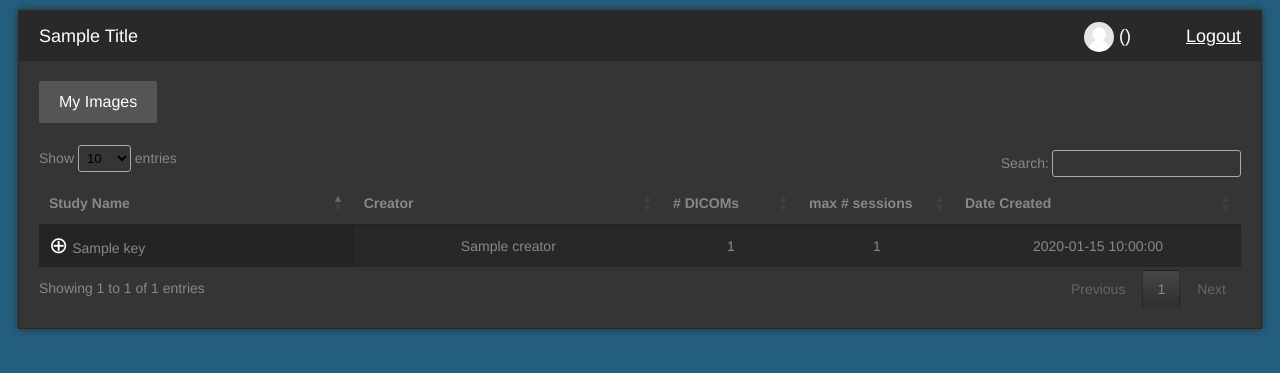
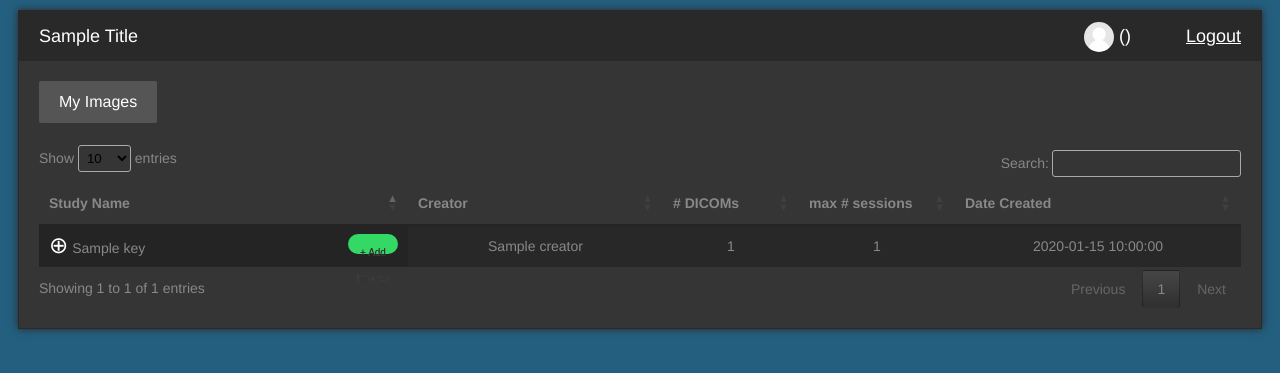
Before and after one commit to falon3/dicomBrowserImageViewer, a Flask app: template templates/studies.html in a window 1280 px wide. Shown: the top 373 px of the page. Run offline with Flask 2, Linux system fonts and the light colour scheme; the template is opened without the code that fills it: most values are stand-ins (such as "Sample title", 1, 10 or a date in 2020); some libraries are stand-ins or nearby versions.

Commit message:
added buttons to add more to studies... needs mor styling

```diff
--- a/app.py
+++ b/app.py
@@ -177,8 +177,11 @@ def expand_study(name):
 @app.route('/upload/', methods=['GET'])
 @login_required
 def load_upload_page(error=''):
-    studies = Study.getAll()
-    return render_template('upload.html', title= "Upload Dicom", studies = studies, error=error)
+    study_select = request.args.get('study')
+    studies = Study.getAllNames()
+    if study_select not in studies:
+        study_select = ''
+    return render_template('upload.html', title= "Upload Dicom", studies = studies, error=error, study_select = study_select)
 
 # handles uploading Dicom files, converting into jpg format and storing into database
 @app.route('/upload/', methods=['POST'])
--- a/static/style.css
+++ b/static/style.css
@@ -342,6 +342,20 @@ img#slice {
 
 /* DataTable customizations */
 
+button#addToStudyButton {
+  width: 50px;
+  height:20px;
+  border-radius: 10px;
+  text-shadow: 0px 0px 0px #666666;
+  font-family: Arial;
+  color: #2a2b2b;
+  font-size: 10px;
+  background: #34d965;
+  padding: 6px 7px 6px 7px;
+  text-decoration: none;
+  float: right;
+}
+
 table.dataTable.no-footer {
     border-bottom: none;
 }
--- a/templates/studies.html
+++ b/templates/studies.html
@@ -25,7 +25,7 @@
                 {% if value['count'] > 0 %}
                 <a class="LoadStudyDicoms" style="font-size:23px; color:#ffff; text-decoration:none;" href="/studies/{{ key }}">&#8853;</a>
                 {% endif %}
-                {{ key }} </td>
+                {{ key }} <button onclick="location.href = '/upload/?study={{key}}';" id="addToStudyButton" >+ Add Images</button></td>
             <td align="center"> {{ value['creator'] }} </td>
             <td align="center"> {{ value['count'] }} </td>
             <td align="center"> {{ value['num_sessions'] }} </td>
@@ -36,10 +36,3 @@
 </table>
 
 {% endblock %}
-
-<tr class='group'><a style='color:#8888; text-decoration:none;' href='/viewset/79:nowTWO-IM_0033'>
-    <td>preview</td>
-    <td>nowTWO-IM_0033</td>
-    <td>2016-11-09 15:24:06</td>
-</a></tr>
-<tr class='group'><a style='color:#8888; text-decoration:none;' href='/viewset/78:nowTWO-IM_0032'><td>preview</td><td>nowTWO-IM_0032</td><td>2016-11-09 15:24:02</td></a></tr>1studyExpand.js:20:29
```
Also changed, not shown: Study.py (+11 -0 lines), templates/upload.html (+7 -2 lines).
